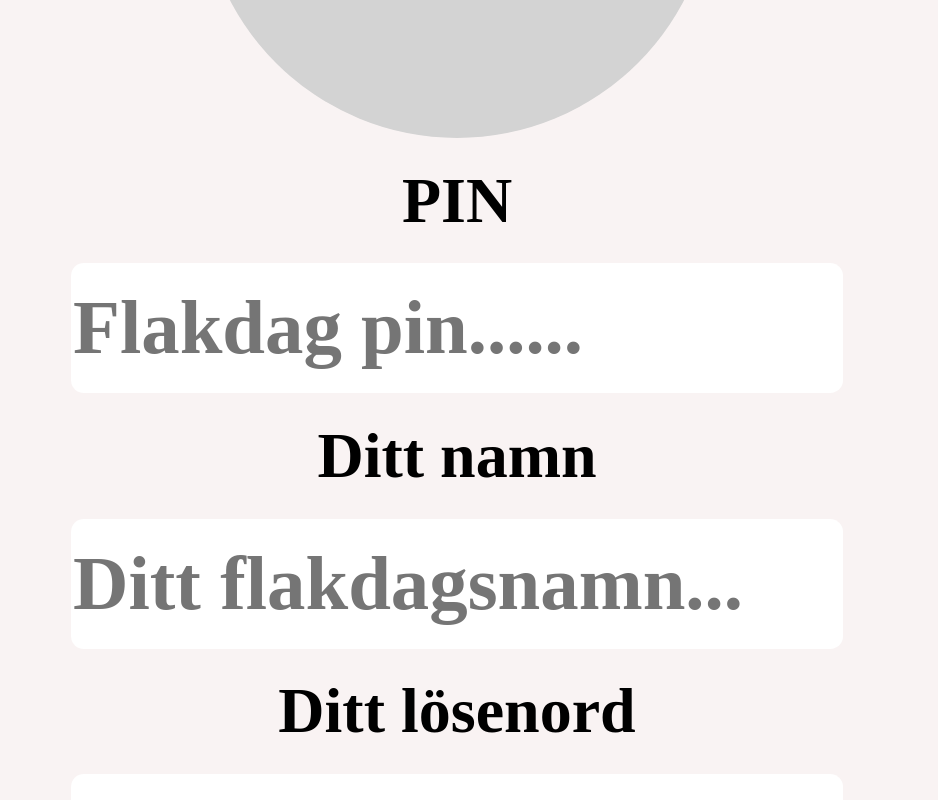
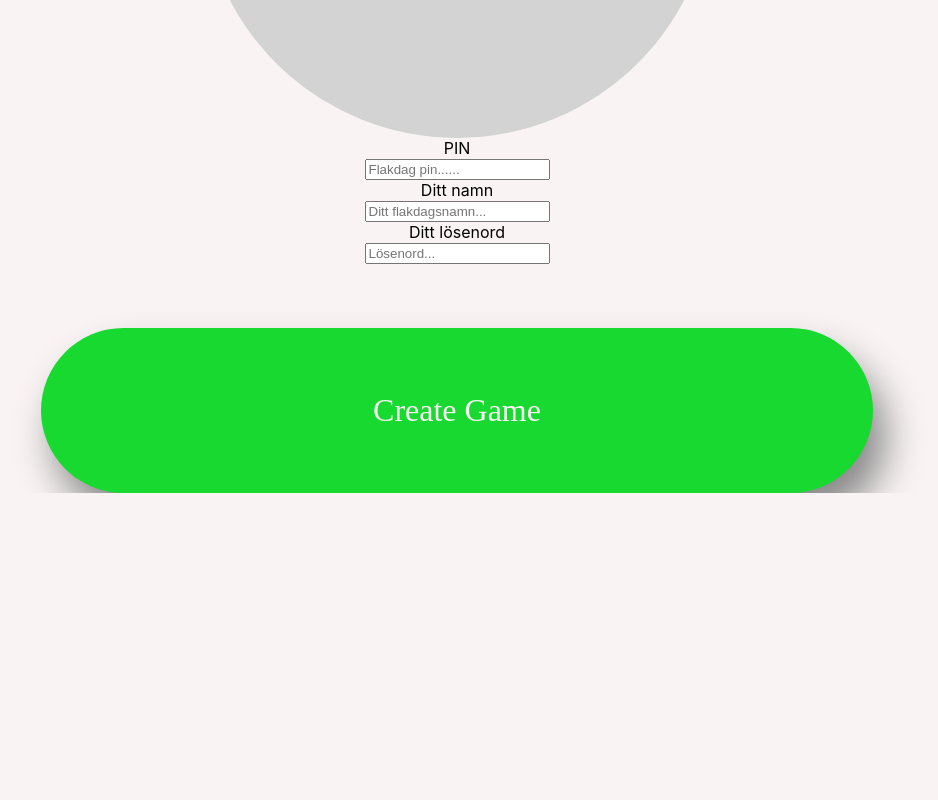
Before and after one commit to albintillas/flakdagsappen, a React (Create React App) app: page /creategame in a window 1280 px wide. Shown: the part 940-1740 px from the top of the page, without its empty margins (183-1121 px from the left). After the commit the page ends 1433 px from the top, so only its background shows below. Built offline with nearby package versions, Linux system fonts and the light colour scheme.

Commit message:
create and join pages

```diff
--- a/src/pages/CreateGamePage.js
+++ b/src/pages/CreateGamePage.js
@@ -18,7 +18,7 @@ function CreateGamePage(){
   const [password, setPassword] = useState([]);
 
   const current = new Date();
-  const date = `${current.getDate()}/${current.getMonth()+1}/${current.getFullYear()}`;
+  const date = `${current.getFullYear()}-${current.getMonth()+1}-${current.getDate()}`;
 
   {console.log(date)}
 
@@ -39,7 +39,7 @@ function CreateGamePage(){
       }
       else{
 
-        axios.post("https://flakdag.azurewebsites.net/api/lobby/createflakdag", {flakdagname: "flakdag", pin: pin, pw: password, fddate: "2022-11-30", name: name}).then(res => {
+        axios.post("https://flakdag.azurewebsites.net/api/lobby/createflakdag", {flakdagname: "flakdag", pin: pin, pw: password, fddate: date, name: name}).then(res => {
           if(res.data.success){
             localStorage.setItem('token', res.data.userToken);
             window.location.href= '/lobby';
@@ -54,31 +54,14 @@ function CreateGamePage(){
           }
         })
       }
-
-
-      /* SendForm($('#createForm'), (resp) => {
-          if (resp.success) {
-              localStorage.setItem('token', resp.userToken);
-              location.href = "lobby.html";
-          }
-          else {
-              Swal.fire({
-                  icon: 'error',
-                  title: 'Kan inte skapa flakdag',
-                  text: resp.message
-              });
-            }
-        }) */
-        //const formData = new FormData(thisForm[0]).entries();
-        //console.log(formData);
     }
 
 
 
 
   return(
-  <div class="createGameContainer">
-    <div class="createGameReturn">
+  <div className="createGameContainer">
+    <div className="createGameReturn">
       <ReturnButton
       text='Return'
       buttonColor='#17D930'
@@ -88,26 +71,25 @@ function CreateGamePage(){
     <p>Create Flakdag!</p>
 
     <form className="createGameForm" id="createForm">
-      <UploadImage class = "createGameImage" size = '60 %'/>
+      <UploadImage id = "createGameImage" size = '60 %'/>
 
-      <input type="hidden" name="flakdagname" value="asd" />
-      <input type="hidden" name="fddate" value="2022-11-19T15:30:18.733Z" />
 
-      <div class="row input-group-newsletter">
-          <div class="formText">PIN</div>
-          <div class="formInput"><input onChange={event => setPin(event.target.value)} value={pin} class="form-control" name="pin" type="text" placeholder="Flakdag pin......" /></div>
+
+      <div>
+          <div>PIN</div>
+          <div><input onChange={event => setPin(event.target.value)} value={pin} name="pin" type="text" placeholder="Flakdag pin......" /></div>
 
       </div>
 
-      <div class="row input-group-newsletter">
-          <div class="formText">Ditt namn</div>
-          <div class="formInput"><input onChange={event => setName(event.target.value)} value={name} class="form-control" name="name" type="text" placeholder="Ditt flakdagsnamn..." /></div>
+      <div >
+          <div >Ditt namn</div>
+          <div ><input onChange={event => setName(event.target.value)} value={name} name="name" type="text" placeholder="Ditt flakdagsnamn..." /></div>
 
       </div>
 
-      <div class="row input-group-newsletter">
-          <div class="formText">Ditt lösenord</div>
-          <div class="formInput"><input onChange={event => setPassword(event.target.value)} value={password} class="form-control" name="pw" type="password" placeholder="Lösenord..." /></div>
+      <div>
+          <div>Ditt lösenord</div>
+          <div><input onChange={event => setPassword(event.target.value)} value={password} name="pw" type="password" placeholder="Lösenord..." /></div>
 
       </div>
 
--- a/src/pages/JoinGamePage.js
+++ b/src/pages/JoinGamePage.js
@@ -72,7 +72,7 @@ function JoinGamePage(){
    </div>
    <div style={{display: 'flex', flexDirection: 'row', justifyContent: 'center'}}>
       <h2 style={{fontSize: '5vw', width: '40vw'}}>Enter Password:</h2>
-      <input onChange={event => setPw(event.target.value)} value={pw} classname="playerPasswordInput" style={{
+      <input onChange={event => setPw(event.target.value)} value={pw} className="playerPasswordInput" style={{
          width: '40vw'
       }}></input>
 
@@ -80,7 +80,7 @@ function JoinGamePage(){
 
     <div style={{display: 'flex', flexDirection: 'row', justifyContent: 'center'}}>
       <h2 style={{fontSize: '5vw', width: '40vw'}}>Enter lobby pin:</h2>
-      <input onChange={event => setPin(event.target.value)} value={pin} classname="playerPinInput" style={{
+      <input onChange={event => setPin(event.target.value)} value={pin} className="playerPinInput" style={{
          width: '40vw'
       }}></input>
 
```
